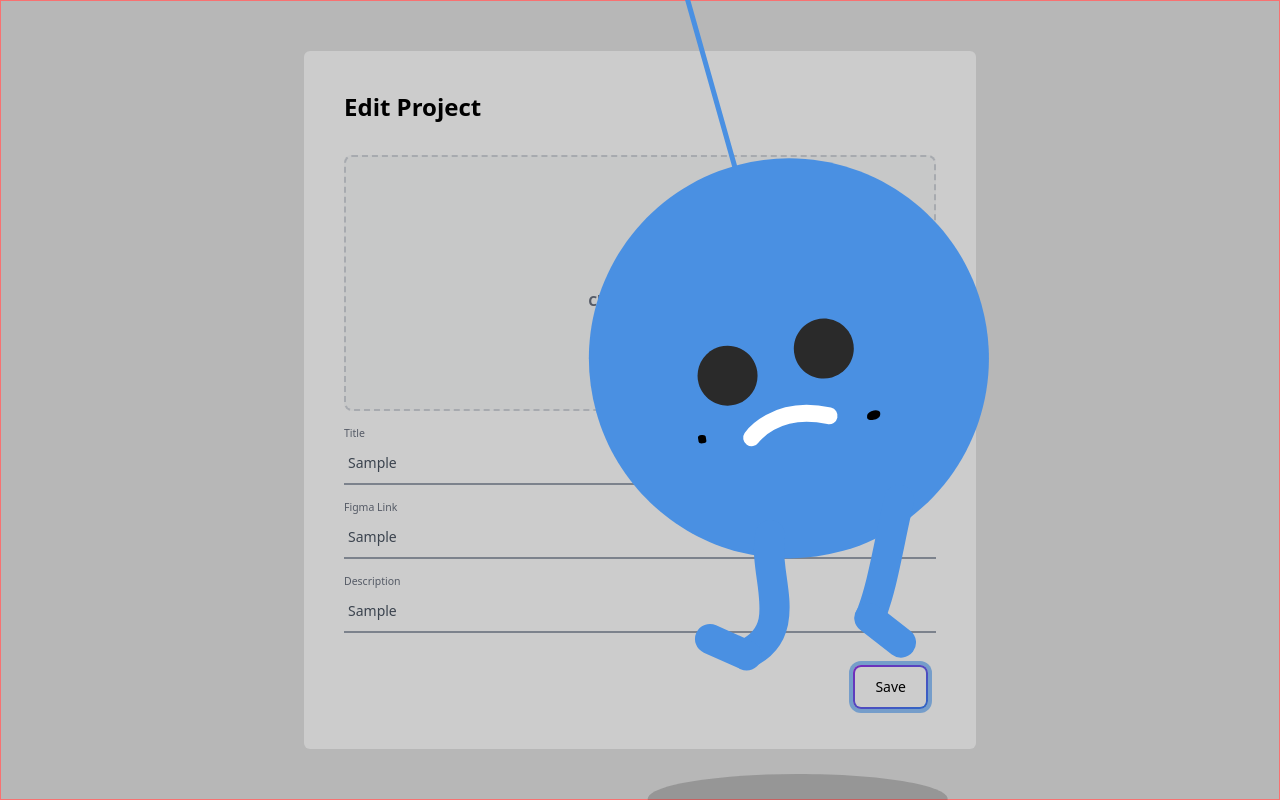
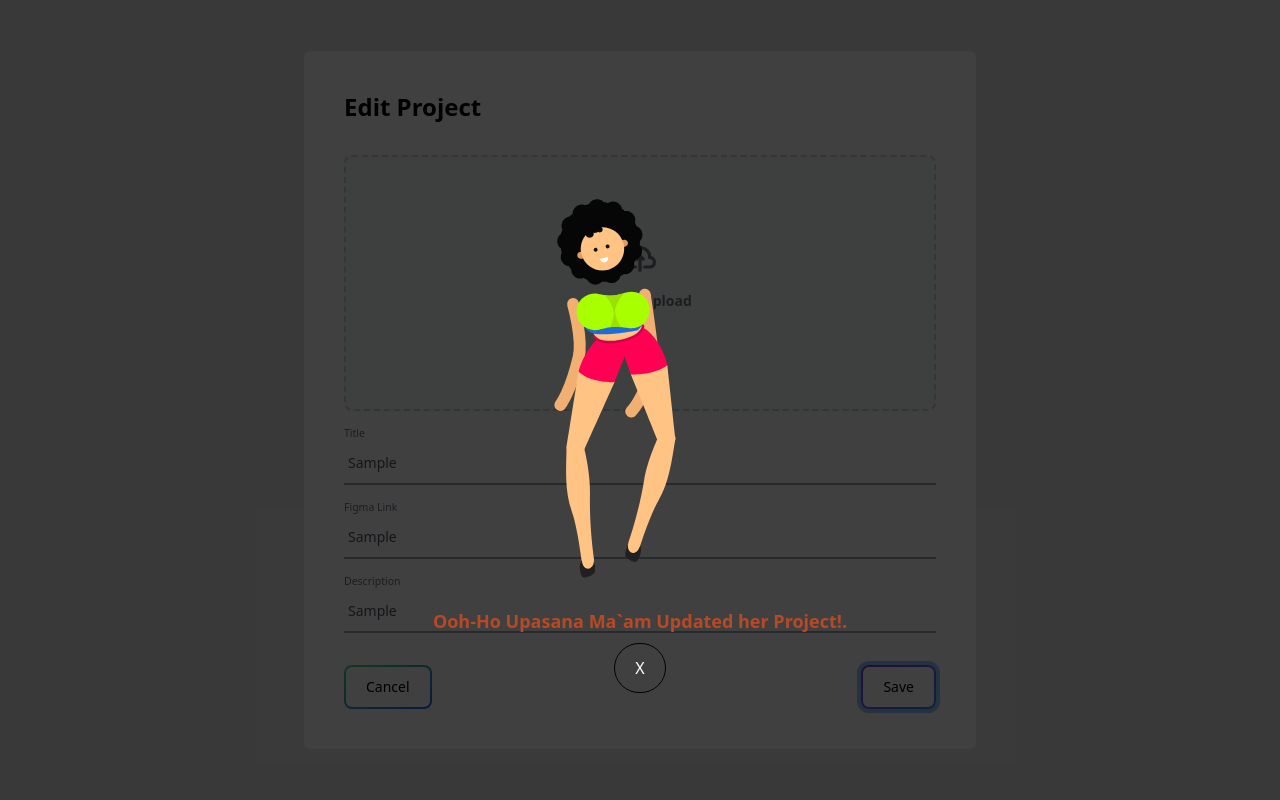
Before and after one commit to Psr-mathur/upasana-portfolio, a Next.js app: page /editProject/1 in a window 1280 px wide. Both pictures are taken after typing "Sample", "Sample", "Sample" into the empty fields and a click on the button "Save". Built offline with nearby package versions, Linux system fonts and the light colour scheme; no server answers; the database is empty.

Commit message:
2.0 created addProject,editProject

```diff
--- a/src/app/addProject/actions.js
+++ b/src/app/addProject/actions.js
@@ -25,12 +25,14 @@ export async function EditProject(id, data) {
 	// console.log(data);
 	try {
 		await connectToDatabase();
-		const newProject = new Project(data);
-		await newProject.save();
+		const updatedProject = await Project.findByIdAndUpdate(id, data, {
+			new: true,
+		});
+		// await updatedProject.save();
 		return {
 			status: 'success',
-			message: 'New project created!',
-			data: JSON.parse(JSON.stringify(newProject)),
+			message: 'Project edited!',
+			data: JSON.parse(JSON.stringify(updatedProject)),
 		};
 	} catch (error) {
 		return {
--- a/src/app/addProject/form.js
+++ b/src/app/addProject/form.js
@@ -3,12 +3,15 @@ import { useState } from 'react';
 import { FileInput } from '../../components/ui/file-upload-input';
 import { InputGroup } from '../../components/ui/form-input';
 import { GradientButton } from '../../components/ui/gradient-button';
-import { CreateProject } from './actions';
+import { CreateProject, EditProject } from './actions';
 import Lottie from 'lottie-react';
 import WalkingGirlAnim from '@/lottie/WalkingGirlTrolley.json';
 import SadEmojiAnim from '@/lottie/SadEmojiSwing.json';
+import DancingGirlAni from '@/lottie/DancingGirl.json';
+import { useRouter } from 'next/navigation';
 
 const FormInitialState = {
+	_id: '',
 	title: '',
 	figmaLink: '',
 	desc: '',
@@ -23,7 +26,9 @@ export default function ProjectForm({
 	const [status, setStatus] = useState({
 		loading: false,
 		error: false,
+		success: false,
 	});
+	const router = useRouter();
 	const OnChange = (e) => {
 		setFormState({ ...formState, [e.target.name]: e.target.value });
 	};
@@ -41,13 +46,26 @@ export default function ProjectForm({
 	const handleSubmit = async (e) => {
 		// console.log(formState);
 		setStatus({ ...status, loading: true });
-		const res = await CreateProject(formState);
+		const res = forEdit
+			? await EditProject(data._id, formState)
+			: await CreateProject(formState);
 
 		if (res.status === 'error') {
-			setStatus({ loading: false, error: true });
+			setStatus({ ...status, loading: false, error: true });
 			return;
 		}
-		setStatus({ ...status, loading: false });
+		setStatus({ ...status, loading: false, success: true });
+	};
+
+	const handleClose = () => {
+		setStatus({ loading: false, error: false, success: false });
+	};
+	const handleCancel = () => {
+		if (forEdit) {
+			router.back();
+		} else {
+			router.push('/myProjects');
+		}
 	};
 	return (
 		<div className=" bg-black/10 min-h-screen flex p-5 sm:p-10 items-center justify-center">
@@ -78,7 +96,15 @@ export default function ProjectForm({
 					onChange={OnChange}
 					value={formState.desc}
 				/>
-				<div className="flex items-center justify-end">
+				<div className="flex items-center justify-between">
+					{forEdit && (
+						<GradientButton
+							onClick={handleCancel}
+							label="Cancel"
+							className=" bg-white text-black hover:text-white"
+							gradient="green_blue"
+						/>
+					)}
 					<GradientButton
 						onClick={handleSubmit}
 						label={forEdit ? 'Save' : 'Create'}
@@ -87,7 +113,7 @@ export default function ProjectForm({
 				</div>
 			</div>
 			{status.loading && (
-				<div className="fixed top-0 left-0 h-screen w-screen flex     flex-col items-center justify-center border border-red-400 bg-[rgba(0,0,0,0.2)]">
+				<div className="fixed top-0 left-0 h-screen w-screen flex     flex-col items-center justify-center bg-[rgba(0,0,0,0.2)] p-5">
 					<Lottie animationData={WalkingGirlAnim} />
 					<p className=" text-[#b74925] font-semibold text-lg text-center">
 						Ooh-Ho Upasana Ma`am is{' '}
@@ -99,14 +125,42 @@ export default function ProjectForm({
 				</div>
 			)}
 			{status.error && (
-				<div className="fixed top-0 left-0 h-screen w-screen flex     flex-col items-center justify-center border border-red-400 bg-[rgba(0,0,0,0.2)]">
-					<Lottie animationData={SadEmojiAnim} />
+				<div className="fixed top-0 left-0 h-screen w-screen flex     flex-col items-center justify-center bg-black/75 p-5">
+					<div className="border-t-2 border-[#4a90e2]">
+						<Lottie animationData={SadEmojiAnim} />
+					</div>
+					<div className="">
+						<p className=" text-rose-500 text-sm text-center ">
+							Some Issues!
+						</p>
+						<p className=" text-[#70d4ca] font-semibold text-lg text-center py-2">
+							Prakash ko call krne ka waqt aa Gaya Shayad.
+						</p>
+					</div>
+					<button
+						className=" p-3 px-5 text-white font-light font-2xl border border-black rounded-full"
+						onClick={handleClose}
+					>
+						X
+					</button>
+				</div>
+			)}
+			{status.success && (
+				<div className="fixed top-0 left-0 h-screen w-screen flex     flex-col items-center justify-center bg-black/75 p-5">
+					<Lottie animationData={DancingGirlAni} />
+
 					<p className=" text-[#b74925] font-semibold text-lg text-center">
-						Prakash ko call krne ka waqt aa Gaya Shayad.
+						Ooh-Ho Upasana Ma`am{' '}
+						{forEdit
+							? 'Updated her Project!.'
+							: 'added a New Project!'}
 					</p>
-					<p className=" text-red-500 text-[10px] text-center">
-						Some Issues!
-					</p>
+					<button
+						className=" mt-2 p-3 px-5 text-white font-light font-2xl border border-black rounded-full"
+						onClick={handleClose}
+					>
+						X
+					</button>
 				</div>
 			)}
 		</div>
--- a/src/app/editProject/[id]/page.js
+++ b/src/app/editProject/[id]/page.js
@@ -1,13 +1,7 @@
 import { connectToDatabase } from '../../../lib/db/connectDB';
 import { Project } from '../../../models/Project';
+import { toSimpleObject } from '../../../utils/convert';
 import ProjectForm from '../../addProject/form';
-
-const toSimpleObject = (res) => {
-	if (typeof res === Object) {
-		return JSON.parse(JSON.stringify(res));
-	}
-	return res.map((item) => JSON.parse(JSON.stringify(item)));
-};
 
 export default async function page({ params }) {
 	const projectId = params.id;
@@ -26,7 +20,7 @@ export default async function page({ params }) {
 
 	const data = await fetchData();
 
-	console.log(data);
+	// console.log(data);
 
 	return <ProjectForm forEdit={true} data={data[0]} />;
 }
--- a/src/app/myProjects/page.js
+++ b/src/app/myProjects/page.js
@@ -1,18 +1,29 @@
 import { twMerge } from 'tailwind-merge';
 import { Card } from '../../components/ui/card';
 import Link from 'next/link';
+import { toSimpleObject } from '../../utils/convert';
+import { Project } from '../../models/Project';
+import { connectToDatabase } from '../../lib/db/connectDB';
 
-const MyProjects = () => {
+const MyProjects = async () => {
+	const fetchData = async () => {
+		try {
+			await connectToDatabase();
+			const res = await Project.find();
+			// console.log(toSimpleObject(res));
+			return toSimpleObject(res);
+		} catch (error) {
+			console.log('Error fetching data in edit Page.');
+			throw new Error('Error fetching data in edit Page.');
+		}
+	};
+	const data = await fetchData();
 	return (
 		<div className={twMerge('flex items-center justify-center w-full')}>
-			<div
-				className={twMerge(
-					'border border-red-400 max-w-screen-md w-full p-5'
-				)}
-			>
+			<div className={twMerge('max-w-screen-md w-full p-5')}>
 				<div
 					className={twMerge(
-						'flex border border-red-400 justify-between items-center w-full'
+						'flex justify-between items-center w-full'
 					)}
 				>
 					<h1 className="text-center font-bold text-2xl">
@@ -25,8 +36,10 @@ const MyProjects = () => {
 						Add Project
 					</Link>
 				</div>
-				<div className=" mt-4">
-					<Card />
+				<div className=" mt-4 flex flex-wrap gap-3 items-center justify-between">
+					{data.map((d, i) => (
+						<Card key={i} data={d} />
+					))}
 				</div>
 			</div>
 		</div>
--- a/src/components/ui/card.jsx
+++ b/src/components/ui/card.jsx
@@ -1,31 +1,41 @@
-function Card() {
+import Link from 'next/link';
+
+function Card({
+	data = {
+		_id: 'thereissomeissuse',
+		title: 'Project Title',
+		imgURL: 'http://placekitten.com/200/300',
+		figmaLink: 'https://idkprakash.onrender.com',
+		desc: 'Lorem ipsum dolor sit amet consectetur adipisicing elit. Voluptatem perspiciatis maxime modi nemo laboriosam sapiente eveniet corrupti sunt numquam laudantium qui minus id dolorem ducimus error eos vel, quam tempora!',
+	},
+}) {
 	return (
-		<div className="w-full max-w-sm bg-white border border-gray-200 rounded-lg shadow dark:bg-gray-800 dark:border-gray-700">
+		<div className="w-full max-w-[320px] bg-white border border-gray-200 rounded-lg shadow dark:bg-gray-800 dark:border-gray-700">
 			<div className="flex flex-col items-center pb-10">
 				<img
 					className="w-24 h-24 mb-3 rounded-full shadow-lg"
-					src="/docs/images/people/profile-picture-3.jpg"
-					alt="Bonnie image"
+					src={data.imgURL}
+					alt="Project image"
 				/>
 				<h5 className="mb-1 text-xl font-medium text-gray-900 dark:text-white">
-					Bonnie Green
+					{data.title}
 				</h5>
-				<span className="text-sm text-gray-500 dark:text-gray-400">
+				{/* <span className="text-sm text-gray-500 dark:text-gray-400">
 					Visual Designer
-				</span>
+				</span> */}
 				<div className="flex mt-4 md:mt-6">
-					<a
-						href="#"
+					<Link
+						href={`/editProject/${data._id}`}
 						className="inline-flex items-center px-4 py-2 text-sm font-medium text-center text-white bg-blue-700 rounded-lg hover:bg-blue-800 focus:ring-4 focus:outline-none focus:ring-blue-300 dark:bg-blue-600 dark:hover:bg-blue-700 dark:focus:ring-blue-800"
 					>
-						Add friend
-					</a>
-					<a
+						Edit
+					</Link>
+					<Link
 						href="#"
 						className="inline-flex items-center px-4 py-2 text-sm font-medium text-center text-gray-900 bg-white border border-gray-300 rounded-lg hover:bg-gray-100 focus:ring-4 focus:outline-none focus:ring-gray-200 dark:bg-gray-800 dark:text-white dark:border-gray-600 dark:hover:bg-gray-700 dark:hover:border-gray-700 dark:focus:ring-gray-700 ms-3"
 					>
-						Message
-					</a>
+						Delete
+					</Link>
 				</div>
 			</div>
 		</div>
--- a/src/components/ui/gradient-button.jsx
+++ b/src/components/ui/gradient-button.jsx
@@ -24,7 +24,7 @@ function GradientButton({
 	return (
 		<button
 			className={twMerge(
-				'relative inline-flex items-center justify-center p-0.5 me-2 overflow-hidden text-sm font-medium text-gray-900 rounded-lg group',
+				'relative inline-flex items-center justify-center p-0.5 overflow-hidden text-sm font-medium text-gray-900 rounded-lg group',
 				gradientCSS[gradient]
 			)}
 			onClick={onClick}
--- /dev/null
+++ b/src/utils/convert.js
@@ -0,0 +1,6 @@
+export const toSimpleObject = (res) => {
+	if (typeof res === Object) {
+		return JSON.parse(JSON.stringify(res));
+	}
+	return res.map((item) => JSON.parse(JSON.stringify(item)));
+};
```
